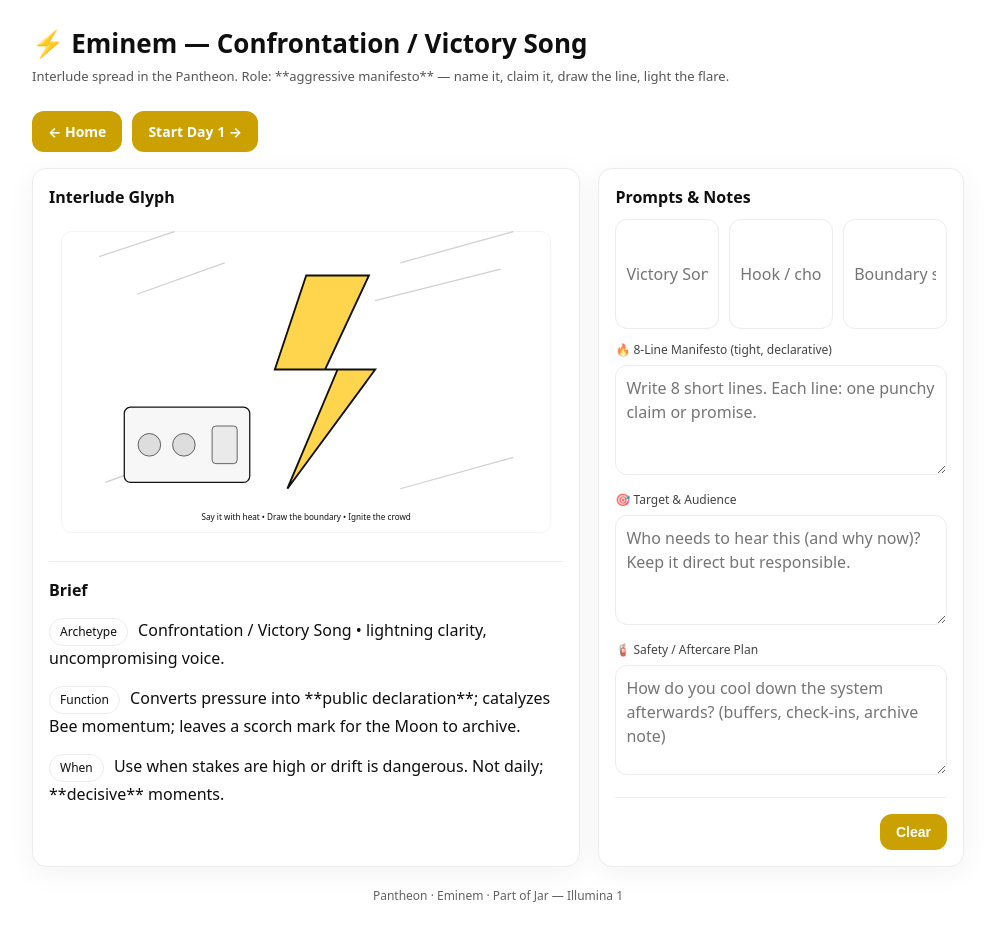
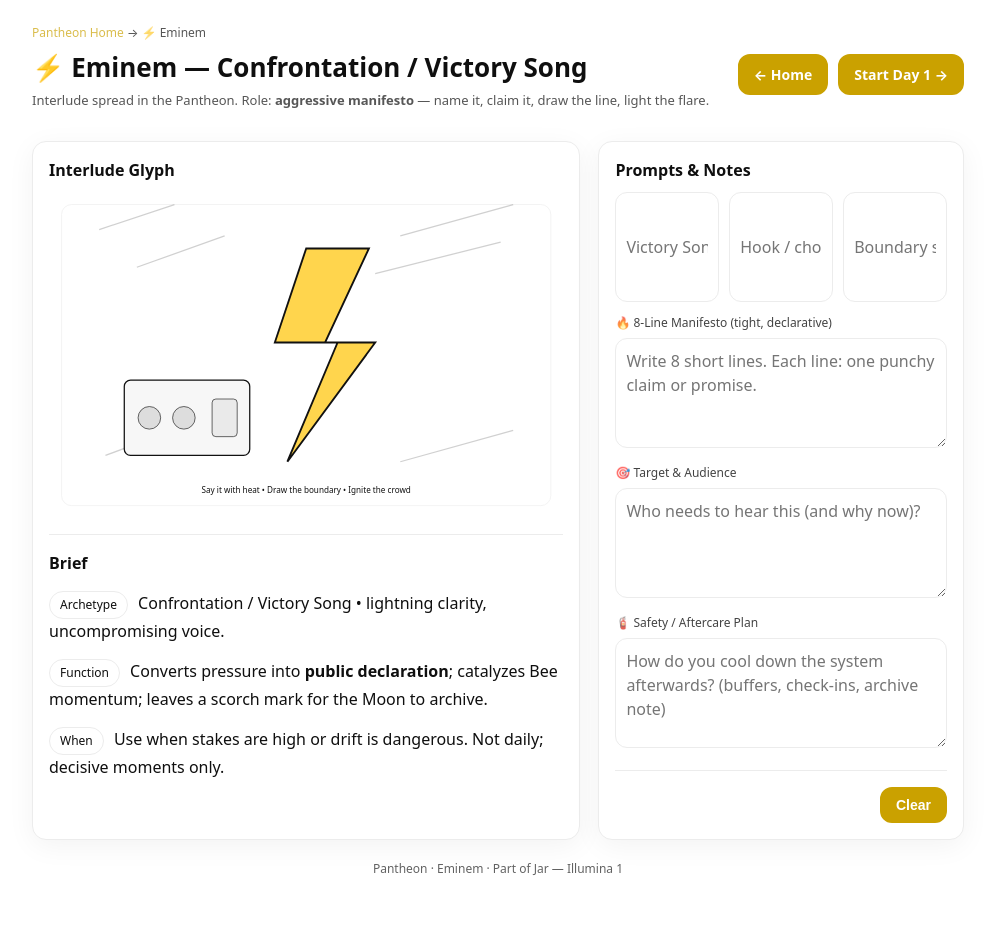
Before and after one commit to tcarrw/jar, a plain HTML site: page pantheon/eminem.html in a window 1280 px wide. Shown: the whole page, without its empty margins (142-1137 px from the left). After the commit the page ends 902 px from the top, so only its background shows below. Drawn offline with Linux system fonts and the light colour scheme.

Commit message:
Update eminem.html

```diff
--- a/pantheon/eminem.html
+++ b/pantheon/eminem.html
@@ -16,6 +16,9 @@
 .nav{display:flex;gap:10px;flex-wrap:wrap}
 .btn{border:2px solid var(--gold);background:var(--gold);color:#fff;font-weight:700;font-size:14px;padding:8px 14px;border-radius:12px;cursor:pointer;text-decoration:none;display:inline-block}
 .btn:hover{background:#fff;color:var(--gold)}
+.crumbs{font-size:12px;opacity:.7;margin-bottom:6px}
+.crumbs a{color:var(--gold);text-decoration:none}
+.crumbs a:hover{text-decoration:underline}
 .grid{display:grid;grid-template-columns:1.2fr .8fr;gap:18px;margin-top:16px}
 .card{border:1px solid var(--soft);border-radius:14px;padding:16px;background:#fff;box-shadow:0 6px 28px rgba(0,0,0,.05)}
 .card h2{margin:0 0 10px;font-size:16px}
@@ -28,15 +31,18 @@
 svg{width:100%;height:auto;display:block}
 .footer{margin-top:20px;font-size:12px;opacity:.65;text-align:center}
 @media (max-width:880px){.grid{grid-template-columns:1fr}}
-@media print{.nav{display:none}.card{box-shadow:none;border:0}}
+@media print{.nav,.crumbs{display:none}.card{box-shadow:none;border:0}}
 </style>
 </head>
 <body>
   <div class="wrap">
     <div class="header">
       <div>
+        <nav class="crumbs">
+          <a href="index.html">Pantheon Home</a> → <span>⚡ Eminem</span>
+        </nav>
         <h1>⚡ Eminem — Confrontation / Victory Song</h1>
-        <div class="sub">Interlude spread in the Pantheon. Role: **aggressive manifesto** — name it, claim it, draw the line, light the flare.</div>
+        <div class="sub">Interlude spread in the Pantheon. Role: <strong>aggressive manifesto</strong> — name it, claim it, draw the line, light the flare.</div>
       </div>
       <div class="nav">
         <a class="btn" href="../index.html">← Home</a>
@@ -48,7 +54,7 @@
       <!-- Left: Visual + Brief -->
       <section class="card">
         <h2>Interlude Glyph</h2>
-        <!-- Lightning/amp motif (no external assets) -->
+        <!-- Lightning/amp motif -->
         <svg viewBox="0 0 820 520" role="img" aria-label="Eminem lightning glyph">
           <rect x="20" y="20" width="780" height="480" rx="16" fill="#fff" stroke="var(--soft)"/>
           <!-- jagged background slashes -->
@@ -57,10 +63,8 @@
             <path d="M520,130 L720,80"/><path d="M90,420 L250,360"/><path d="M560,430 L740,380"/>
           </g>
           <!-- main lightning bolt -->
-          <g>
-            <path d="M410 90 L360 240 L460 240 L380 430 L520 240 L440 240 L510 90 Z"
-                  fill="#ffd54d" stroke="var(--bolt)" stroke-width="3"/>
-          </g>
+          <path d="M410 90 L360 240 L460 240 L380 430 L520 240 L440 240 L510 90 Z"
+                fill="#ffd54d" stroke="var(--bolt)" stroke-width="3"/>
           <!-- amplifier box -->
           <g transform="translate(120,300)">
             <rect x="0" y="0" width="200" height="120" rx="10" fill="#f7f7f7" stroke="var(--bolt)" stroke-width="2"/>
@@ -69,15 +73,16 @@
             <rect x="140" y="30" width="40" height="60" rx="6" fill="#eaeaea" stroke="var(--bolt)"/>
           </g>
           <!-- label -->
-          <text x="410" y="480" text-anchor="middle" font-size="13" fill="var(--bolt)">Say it with heat • Draw the boundary • Ignite the crowd</text>
+          <text x="410" y="480" text-anchor="middle" font-size="13" fill="var(--bolt)">
+            Say it with heat • Draw the boundary • Ignite the crowd
+          </text>
         </svg>
 
         <hr>
-
         <h2>Brief</h2>
         <p><span class="badge">Archetype</span> Confrontation / Victory Song • lightning clarity, uncompromising voice.</p>
-        <p><span class="badge">Function</span> Converts pressure into **public declaration**; catalyzes Bee momentum; leaves a scorch mark for the Moon to archive.</p>
-        <p><span class="badge">When</span> Use when stakes are high or drift is dangerous. Not daily; **decisive** moments.</p>
+        <p><span class="badge">Function</span> Converts pressure into <strong>public declaration</strong>; catalyzes Bee momentum; leaves a scorch mark for the Moon to archive.</p>
+        <p><span class="badge">When</span> Use when stakes are high or drift is dangerous. Not daily; decisive moments only.</p>
       </section>
 
       <!-- Right: Prompts + Notes -->
@@ -93,7 +98,7 @@
         <textarea id="manifesto" placeholder="Write 8 short lines. Each line: one punchy claim or promise."></textarea>
 
         <div class="label" style="margin-top:10px">🎯 Target & Audience</div>
-        <textarea id="target" placeholder="Who needs to hear this (and why now)? Keep it direct but responsible."></textarea>
+        <textarea id="target" placeholder="Who needs to hear this (and why now)?"></textarea>
 
         <div class="label" style="margin-top:10px">🧯 Safety / Aftercare Plan</div>
         <textarea id="aftercare" placeholder="How do you cool down the system afterwards? (buffers, check-ins, archive note)"></textarea>
```
